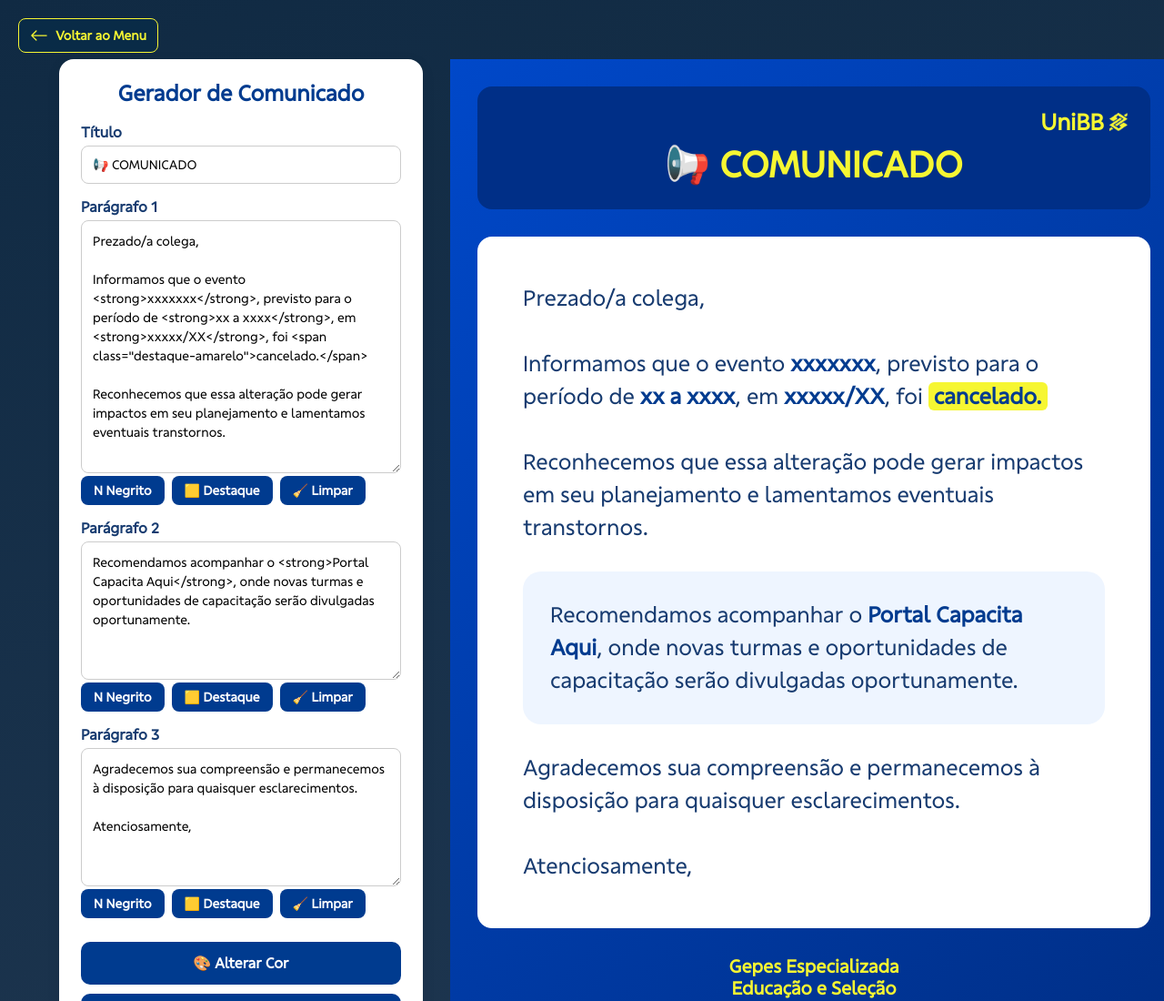
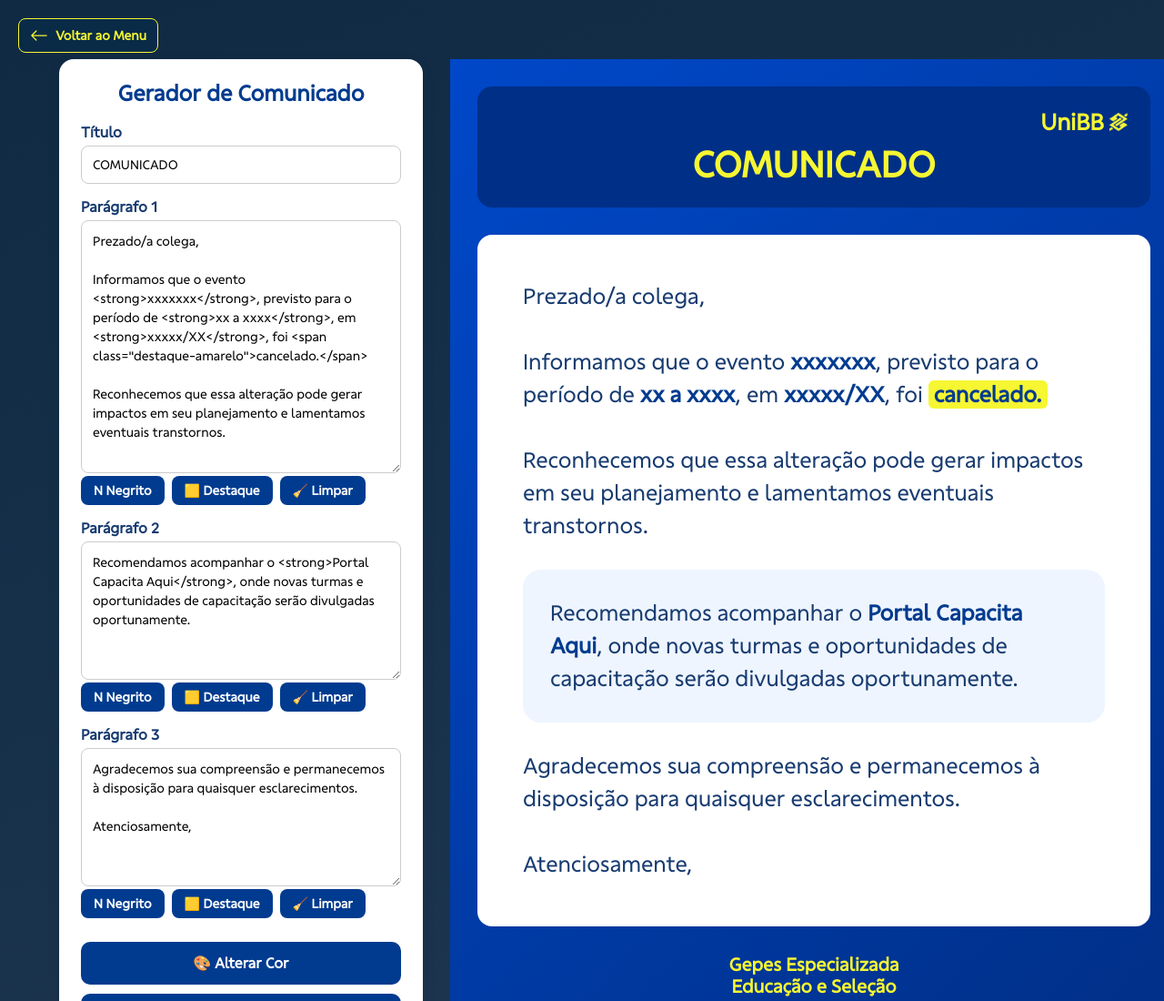
Before and after one commit to sJulioDias/sistemadeapoiocursopresencialunibb, a plain HTML site: page comunicado-2027/index.html in a window 1280 px wide. Shown: the top 1100 px of the page at 91% size. Drawn offline with nearby package versions, Linux system fonts and the light colour scheme.

Commit message:
Change input value from '📢 COMUNICADO' to 'COMUNICADO'

```diff
--- a/comunicado-2027/index.html
+++ b/comunicado-2027/index.html
@@ -30,7 +30,7 @@
             <input
                 type="text"
                 id="titulo"
-                value="📢 COMUNICADO">
+                value="COMUNICADO">
         </div>
 
         <div class="campo">
```
